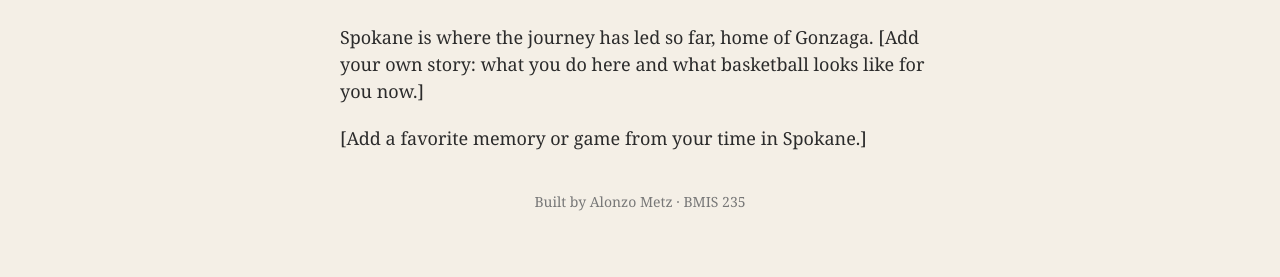
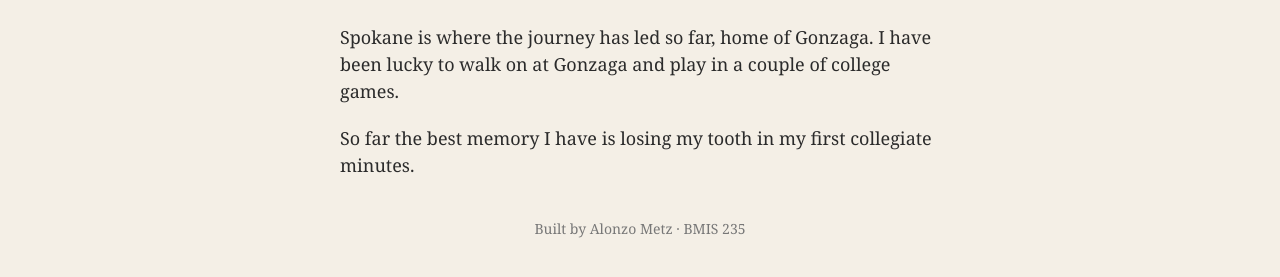
Before and after one commit to alonzometz/bmis235-html-3, a plain HTML site: page spokane.html in a window 1280 px wide. Shown: the part 171-448 px from the top of the page. Drawn offline with Linux system fonts and the light colour scheme.

Commit message:
Update Spokane section with personal experiences

```diff
--- a/spokane.html
+++ b/spokane.html
@@ -23,8 +23,8 @@
 </nav>
 
 <h1>Stop 3: Spokane</h1>
-<p>Spokane is where the journey has led so far, home of Gonzaga. [Add your own story: what you do here and what basketball looks like for you now.]</p>
-<p>[Add a favorite memory or game from your time in Spokane.]</p>
+<p>Spokane is where the journey has led so far, home of Gonzaga. I have been lucky to walk on at Gonzaga and play in a couple of college games.</p>
+<p>So far the best memory I have is losing my tooth in my first collegiate minutes.</p>
 
 <footer>Built by Alonzo Metz &middot; BMIS 235</footer>
 
```
